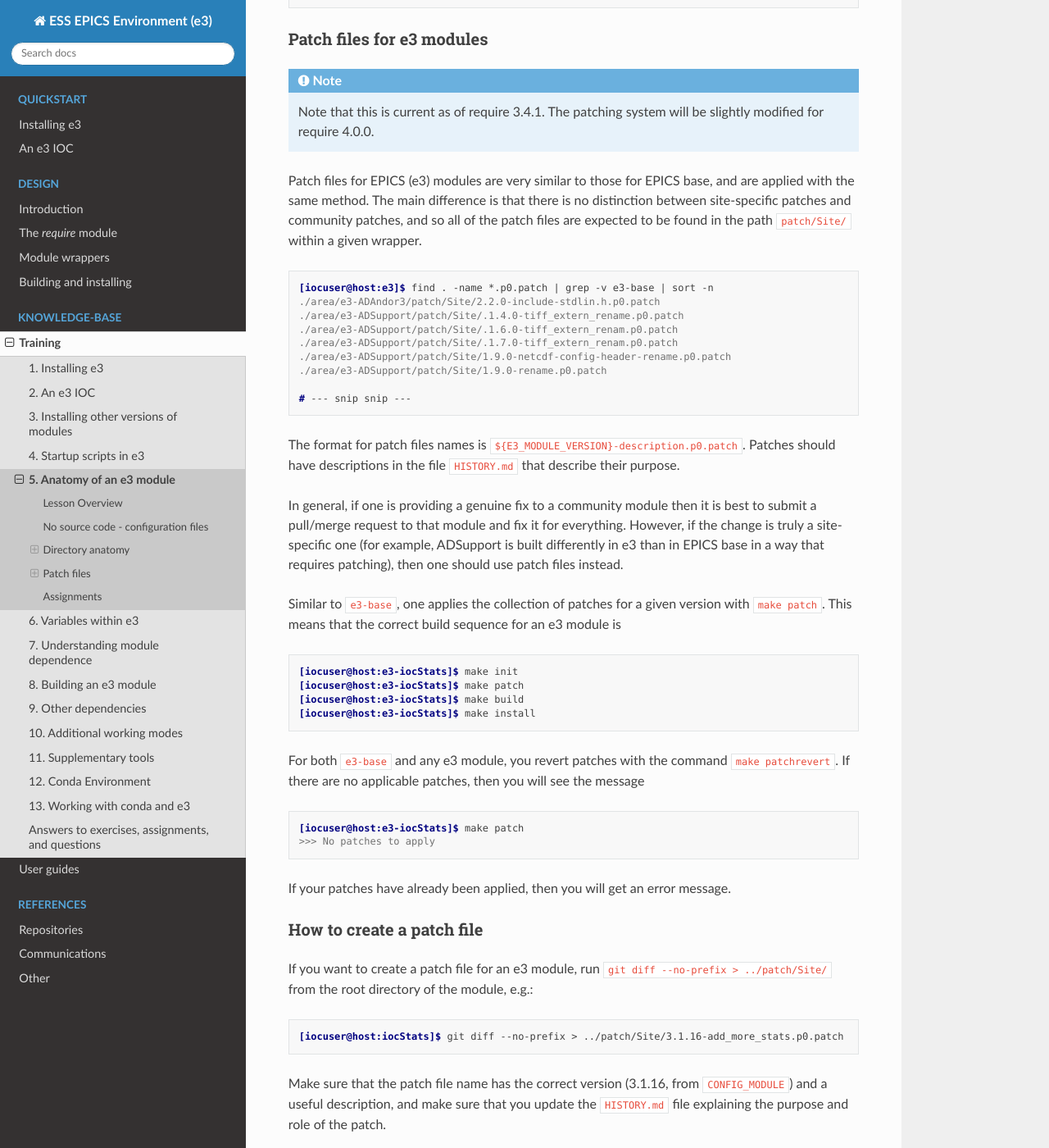
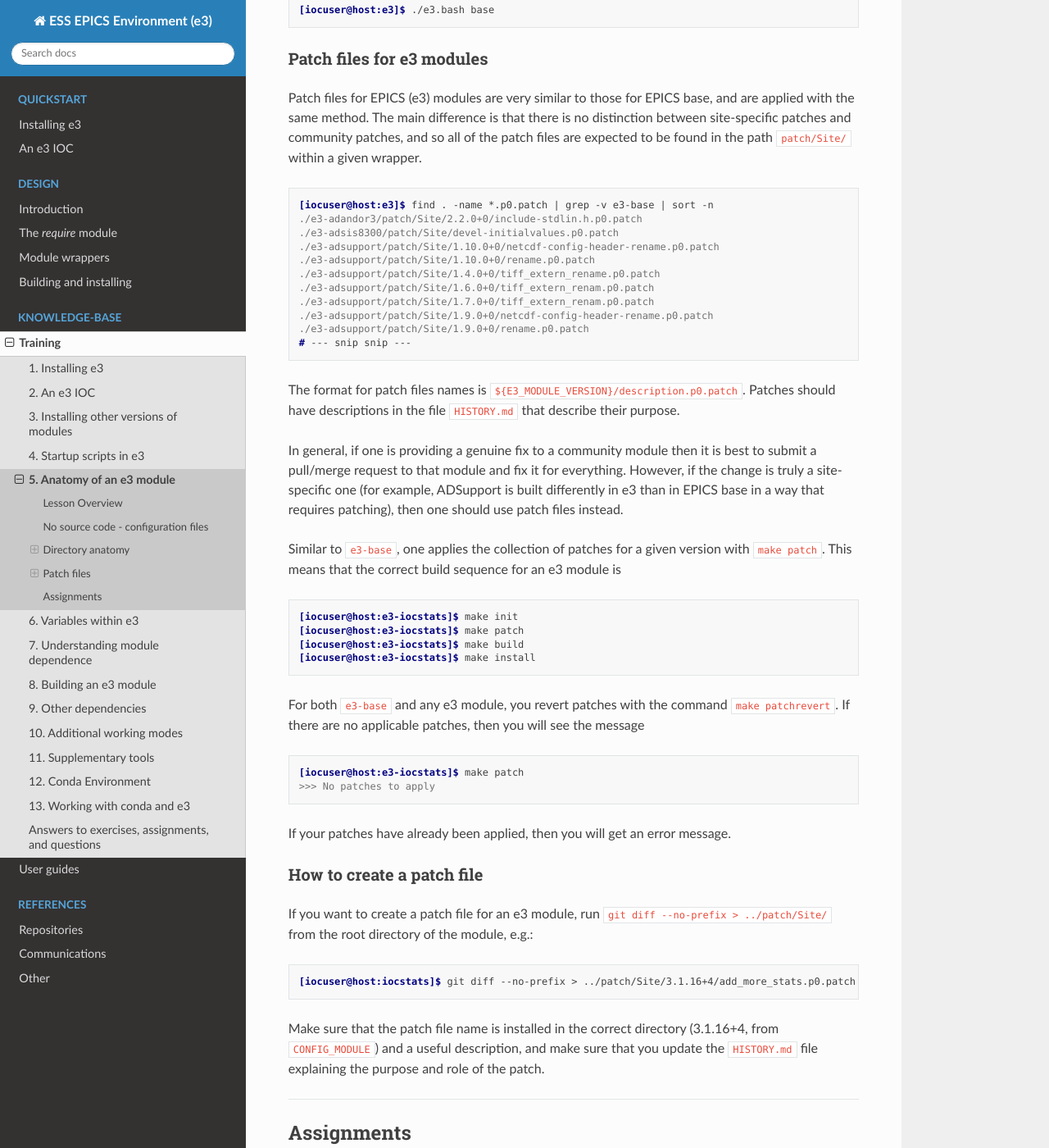
Before and after one commit to ttkorhonen/e3pages, a Sphinx documentation site: the page built from docs/kb/training/workbook/5_module_anatomy.md, in a window 1280 px wide and 1400 px high, scrolled down 5765 px. Shown: the whole window at 82% size. Built offline with Sphinx 7.4.7 and the Read the Docs theme 2.0.0, drawn with Linux system fonts in a browser that asks for light colours; some of the changed text lies outside the part shown.

Commit message:
Updating references to EPICS base, require, iocsh.bash in training

````diff
--- a/docs/kb/training/workbook/5_module_anatomy.md
+++ b/docs/kb/training/workbook/5_module_anatomy.md
@@ -37,10 +37,10 @@
 
 ## Directory anatomy
 
-Let us have a look at `e3-iocStats/`:
+Let us have a look at `e3-iocstats/`:
 
 ```console
-[iocuser@host:e3-iocStats]$ tree -L 1
+[iocuser@host:e3-iocstats]$ tree -L 1
 .
 |-- cmds
 |-- configure
@@ -84,11 +84,11 @@
 submodules, it is encouraged to read more about them from the [official git
 documentation](https://git-scm.com/book/en/v2/Git-Tools-Submodules).
 
-Assuming that you are still in the `e3-iocStats` directory, let us explore some
+Assuming that you are still in the `e3-iocstats` directory, let us explore some
 of the submodule there. Start by running the following command.
 
 ```console
-[iocuser@host:e3-iocStats]$ git submodule status
+[iocuser@host:e3-iocstats]$ git submodule status
 ```
 
 The output should be something like ` 4df9e87815f6a9432955a3ddb45fafa9fe4a4d40
@@ -99,7 +99,7 @@
 :::
 
 Next, look at the wrapper repository for
-[iocStats](https://gitlab.esss.lu.se/e3/wrappers/core/e3-iocStats.git) on
+[iocStats](https://gitlab.esss.lu.se/e3/wrappers/core/e3-iocstats.git) on
 Gitlab.
 
 The magic number is **4df9e878** - can you see what it refers to? After finding
@@ -112,7 +112,7 @@
 Finally, examine its submodule configuration:
 
 ```console
-[iocuser@host:e3-iocStats]$ more .gitmodules
+[iocuser@host:e3-iocstats]$ more .gitmodules
 [submodule "iocStats"]
          path = iocStats
          url = https://github.com/epics-modules/iocStats
@@ -183,23 +183,23 @@
 ### Patch files in EPICS (e3) base
 
 ```console
-[iocuser@host:e3]$ find e3-base/ -name *.patch | grep "7\.0\.5"
-e3-base/patch/Site/R7.0.5/softIocPVA.p0.patch
-e3-base/patch/Site/R7.0.5/ess_epics_host_arch.p0.patch
-e3-base/patch/Site/R7.0.5/config_site-x86_84_c++11.p0.patch
-e3-base/patch/Site/R7.0.5/enable_new_dtags.p0.patch
-e3-base/patch/Site/R7.0.5/os_class.p0.patch
-e3-base/patch/Site/R7.0.5/remove_mkdir_from_rules_build.p0.patch
-e3-base/patch/Site/R7.0.5/add_pvdatabase_nt_softIocPVA.p0.patch
+[iocuser@host:e3]$ find e3-base/ -name *.patch | grep "7\.0\.6\.1"
+e3-base/patch/Site/R7.0.6.1/softIocPVA.p0.patch
+e3-base/patch/Site/R7.0.6.1/ess_epics_host_arch.p0.patch
+e3-base/patch/Site/R7.0.6.1/config_site-x86_84_c++11.p0.patch
+e3-base/patch/Site/R7.0.6.1/enable_new_dtags.p0.patch
+e3-base/patch/Site/R7.0.6.1/os_class.p0.patch
+e3-base/patch/Site/R7.0.6.1/remove_mkdir_from_rules_build.p0.patch
+e3-base/patch/Site/R7.0.6.1/add_pvdatabase_nt_softIocPVA.p0.patch
 ```
 
-The patch files that would be stored in `e3-base/patch/R7.0.5` are EPICS
+The patch files that would be stored in `e3-base/patch/R7.0.6.1` are EPICS
 community patch files. These are due to issues that have been resolved at the
 community level, but have not yet made it into a release of EPICS base. At the
 moment, new releases of EPICS base are occurring several times per year, so
 there has been less of a need to populate this directory.
 
-The patch files in `e3-base/patch/Site/R7.0.5`, in contrast, are for
+The patch files in `e3-base/patch/Site/R7.0.6.1`, in contrast, are for
 site-specific purposes. These are changes that are not to fix issues with EPICS
 base that have been identified, but for changes that are necessary for e3 to
 function properly. An example is `remove_mkdir_from_rules_build.p0.patch`:
@@ -248,11 +248,6 @@
 
 ### Patch files for e3 modules
 
-:::{note}
-Note that this is current as of require 3.4.1. The patching system will be
-slightly modified for require 4.0.0.
-:::
-
 Patch files for EPICS (e3) modules are very similar to those for EPICS base, and
 are applied with the same method. The main difference is that there is no
 distinction between site-specific patches and community patches, and so all of
@@ -261,17 +256,19 @@
 
 ```console
 [iocuser@host:e3]$ find . -name *.p0.patch | grep -v e3-base | sort -n
-./area/e3-ADAndor3/patch/Site/2.2.0-include-stdlin.h.p0.patch
-./area/e3-ADSupport/patch/Site/.1.4.0-tiff_extern_rename.p0.patch
-./area/e3-ADSupport/patch/Site/.1.6.0-tiff_extern_renam.p0.patch
-./area/e3-ADSupport/patch/Site/.1.7.0-tiff_extern_renam.p0.patch
-./area/e3-ADSupport/patch/Site/1.9.0-netcdf-config-header-rename.p0.patch
-./area/e3-ADSupport/patch/Site/1.9.0-rename.p0.patch
-
+./e3-adandor3/patch/Site/2.2.0+0/include-stdlin.h.p0.patch
+./e3-adsis8300/patch/Site/devel-initialvalues.p0.patch
+./e3-adsupport/patch/Site/1.10.0+0/netcdf-config-header-rename.p0.patch
+./e3-adsupport/patch/Site/1.10.0+0/rename.p0.patch
+./e3-adsupport/patch/Site/1.4.0+0/tiff_extern_rename.p0.patch
+./e3-adsupport/patch/Site/1.6.0+0/tiff_extern_renam.p0.patch
+./e3-adsupport/patch/Site/1.7.0+0/tiff_extern_renam.p0.patch
+./e3-adsupport/patch/Site/1.9.0+0/netcdf-config-header-rename.p0.patch
+./e3-adsupport/patch/Site/1.9.0+0/rename.p0.patch
 # --- snip snip ---
 ```
 
-The format for patch files names is `${E3_MODULE_VERSION}-description.p0.patch`.
+The format for patch files names is `${E3_MODULE_VERSION}/description.p0.patch`.
 Patches should have descriptions in the file `HISTORY.md` that describe their
 purpose.
 
@@ -286,17 +283,17 @@
 is
 
 ```console
-[iocuser@host:e3-iocStats]$ make init
-[iocuser@host:e3-iocStats]$ make patch
-[iocuser@host:e3-iocStats]$ make build
-[iocuser@host:e3-iocStats]$ make install
+[iocuser@host:e3-iocstats]$ make init
+[iocuser@host:e3-iocstats]$ make patch
+[iocuser@host:e3-iocstats]$ make build
+[iocuser@host:e3-iocstats]$ make install
 ```
 
 For both `e3-base` and any e3 module, you revert patches with the command `make
 patchrevert`. If there are no applicable patches, then you will see the message
 
 ```console
-[iocuser@host:e3-iocStats]$ make patch
+[iocuser@host:e3-iocstats]$ make patch
 >>> No patches to apply
 ```
 
@@ -308,11 +305,11 @@
 ../patch/Site/` from the root directory of the module, e.g.:
 
 ```console
-[iocuser@host:iocStats]$ git diff --no-prefix > ../patch/Site/3.1.16-add_more_stats.p0.patch
+[iocuser@host:iocstats]$ git diff --no-prefix > ../patch/Site/3.1.16+4/add_more_stats.p0.patch
 ```
 
-Make sure that the patch file name has the correct version (3.1.16, from
-`CONFIG_MODULE`) and a useful description, and make sure that you update the
+Make sure that the patch file name is installed in the correct directory (3.1.16+4,
+from `CONFIG_MODULE`) and a useful description, and make sure that you update the
 `HISTORY.md` file explaining the purpose and role of the patch.
 
 ---
@@ -322,7 +319,7 @@
 1. Where are the e3 make targets defined? What are some other targets that might
    be of interest?
 2. Can you override the `EPICS_MODULE_TAG` to build a different version without
-   any `git status` changes in `e3-iocStats`? The output of `git status` should
+   any `git status` changes in `e3-iocstats`? The output of `git status` should
    look like
 
    ```console
````
Also changed, not shown: docs/kb/training/workbook/2_e3_ioc.md (+12 -12 lines), docs/kb/training/workbook/3_module_versions.md (+11 -10 lines), docs/kb/training/workbook/4_startup_scripts.md (+9 -9 lines).
